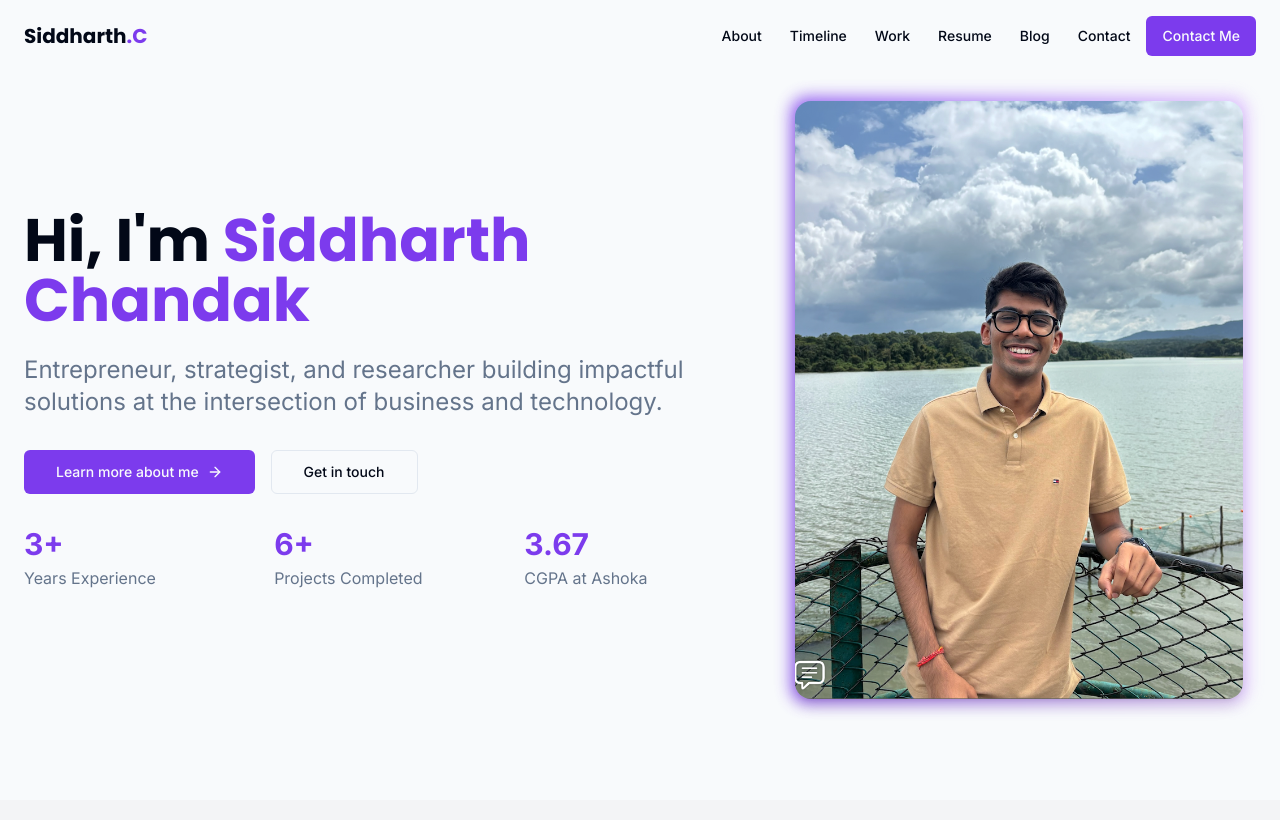
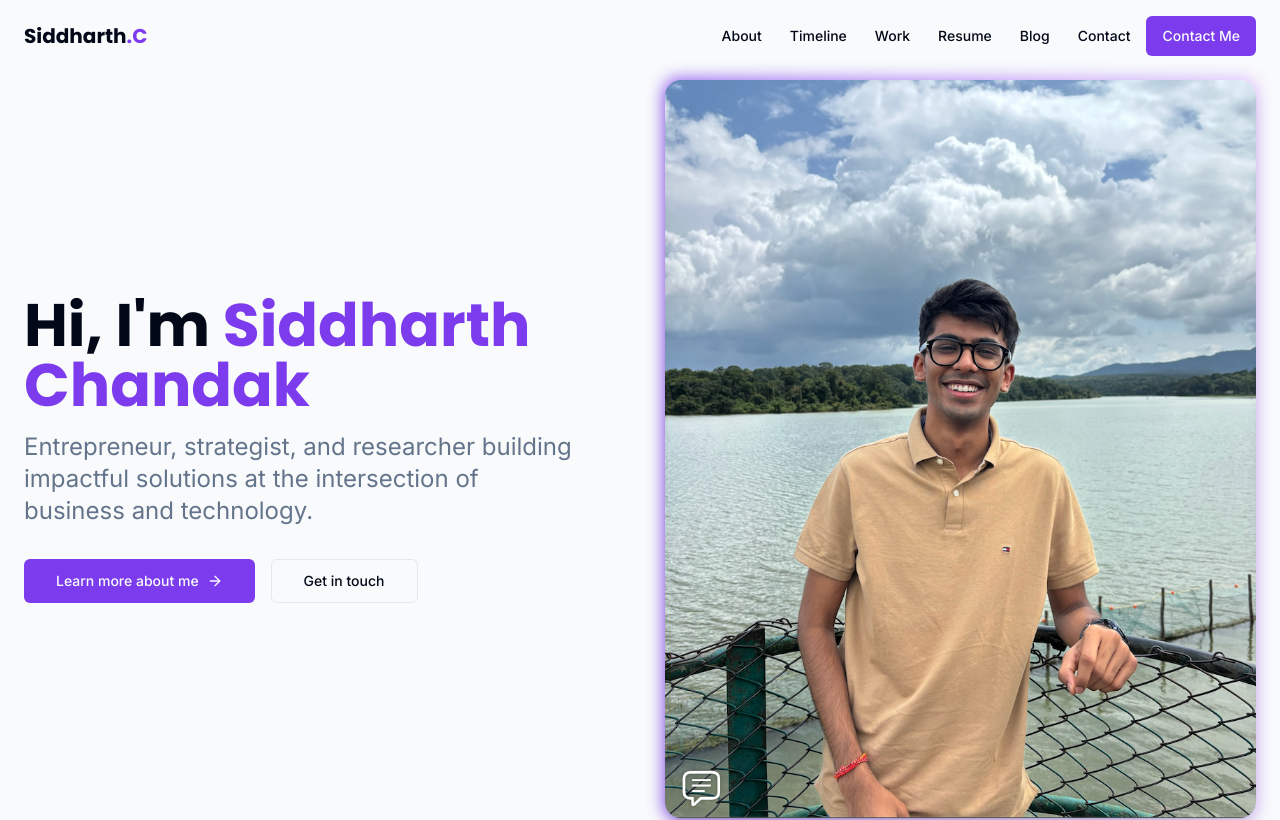
Before and after one commit to siddharth9113/siddharthchandak, a React (Vite) app: page / in a window 1280 px wide. Shown: the top 820 px of the page. Built offline with nearby package versions, Linux system fonts and the light colour scheme.

Commit message:
Reverted to edit edt-15e6a0fb-8bb2-4487-a7fd-2f156ca6d0f5: "Fix landing page layout
Adjusted layout to prevent image overlap on the landing page."

```diff
--- a/src/components/HeroSection.tsx
+++ b/src/components/HeroSection.tsx
@@ -4,18 +4,17 @@ import { Button } from "@/components/ui/button";
 
 const HeroSection = () => {
   return (
-    <section className="min-h-screen flex items-center justify-center py-16">
+    <section className="min-h-screen flex items-center pt-20 pb-16">
       <div className="container mx-auto px-4 md:px-6">
-        <div className="grid grid-cols-1 lg:grid-cols-5 gap-8 items-center">
-          {/* Content - takes 3/5 of the space on large screens */}
-          <div className="lg:col-span-3 order-2 lg:order-1 animate-fade-in" style={{ animationDelay: "0.2s" }}>
-            <h1 className="font-poppins text-4xl md:text-5xl lg:text-6xl font-bold text-foreground mb-6">
+        <div className="flex flex-col md:flex-row items-center gap-12">
+          <div className="md:w-1/2 md:pr-10 mb-10 md:mb-0 animate-fade-in" style={{ animationDelay: "0.2s" }}>
+            <h1 className="font-poppins text-4xl md:text-5xl lg:text-6xl font-bold text-foreground mb-4">
               Hi, I'm <span className="text-primary">Siddharth Chandak</span>
             </h1>
-            <p className="text-xl md:text-2xl text-muted-foreground mb-8 max-w-3xl">
+            <p className="text-xl md:text-2xl text-muted-foreground mb-8">
               Entrepreneur, strategist, and researcher building impactful solutions at the intersection of business and technology.
             </p>
-            <div className="flex flex-wrap gap-4 mb-8">
+            <div className="flex flex-col sm:flex-row gap-4">
               <Button
                 size="lg"
                 className="gap-2 group"
@@ -32,31 +31,15 @@ const HeroSection = () => {
                 Get in touch
               </Button>
             </div>
-
-            <div className="grid grid-cols-1 sm:grid-cols-3 gap-6 text-center sm:text-left">
-              <div>
-                <p className="text-3xl font-bold text-primary mb-1">3+</p>
-                <p className="text-muted-foreground">Years Experience</p>
-              </div>
-              <div>
-                <p className="text-3xl font-bold text-primary mb-1">6+</p>
-                <p className="text-muted-foreground">Projects Completed</p>
-              </div>
-              <div>
-                <p className="text-3xl font-bold text-primary mb-1">3.67</p>
-                <p className="text-muted-foreground">CGPA at Ashoka</p>
-              </div>
-            </div>
           </div>
 
-          {/* Image - takes 2/5 of the space on large screens */}
-          <div className="lg:col-span-2 order-1 lg:order-2 flex justify-center animate-fade-in" style={{ animationDelay: "0.4s" }}>
-            <div className="relative max-w-md w-full">
-              <div className="absolute -inset-1 bg-gradient-to-r from-primary to-purple-300 rounded-2xl blur opacity-30 animate-pulse-slow"></div>
+          <div className="md:w-1/2 animate-fade-in max-w-md mx-auto md:max-w-none" style={{ animationDelay: "0.4s" }}>
+            <div className="relative">
+              <div className="absolute -inset-0.5 bg-gradient-to-r from-primary to-purple-300 rounded-2xl blur opacity-30 animate-pulse-slow"></div>
               <img
                 src="/lovable-uploads/0cefa0c7-b667-4d54-90ff-78ff179a4e87.png"
                 alt="Siddharth Chandak"
-                className="rounded-2xl w-full h-auto object-cover shadow-lg relative z-10 aspect-[3/4]"
+                className="rounded-2xl w-full h-auto object-cover shadow-lg relative z-10"
               />
             </div>
           </div>
```
